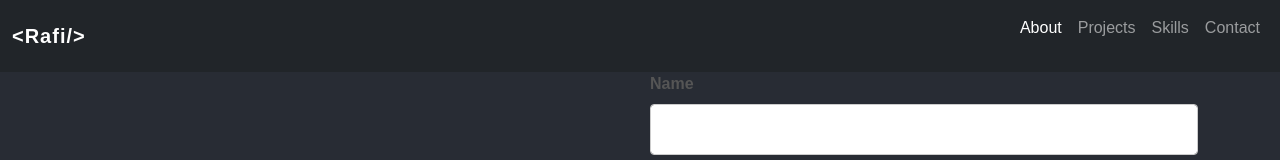
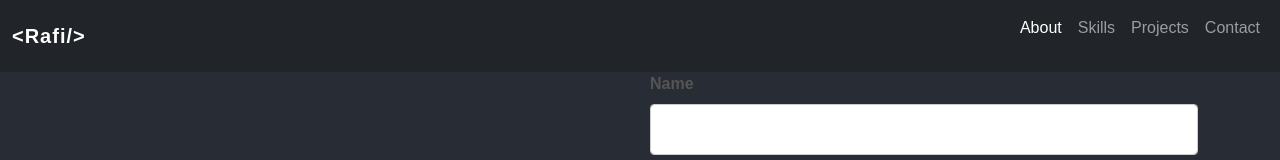
Before and after one commit to mezbaur2004/portfolioFrontend, a React (Vite) app: page /contact in a window 1280 px wide. Shown: the top 160 px of the page. Built offline with nearby package versions, Linux system fonts and the light colour scheme.

Commit message:
navbar update_1

```diff
--- a/src/components/header.jsx
+++ b/src/components/header.jsx
@@ -16,10 +16,10 @@ const Navbar = () => {
                             <a className="nav-link active" aria-current="page" href="#about">About</a>
                         </li>
                         <li className="nav-item">
-                            <a className="nav-link" href="#projects">Projects</a>
+                            <a className="nav-link" href="#skills">Skills</a>
                         </li>
                         <li className="nav-item">
-                            <a className="nav-link" href="#skills">Skills</a>
+                            <a className="nav-link" href="#projects">Projects</a>
                         </li>
                         <li className="nav-item">
                             <a className="nav-link" href="#contact">Contact</a>
```
